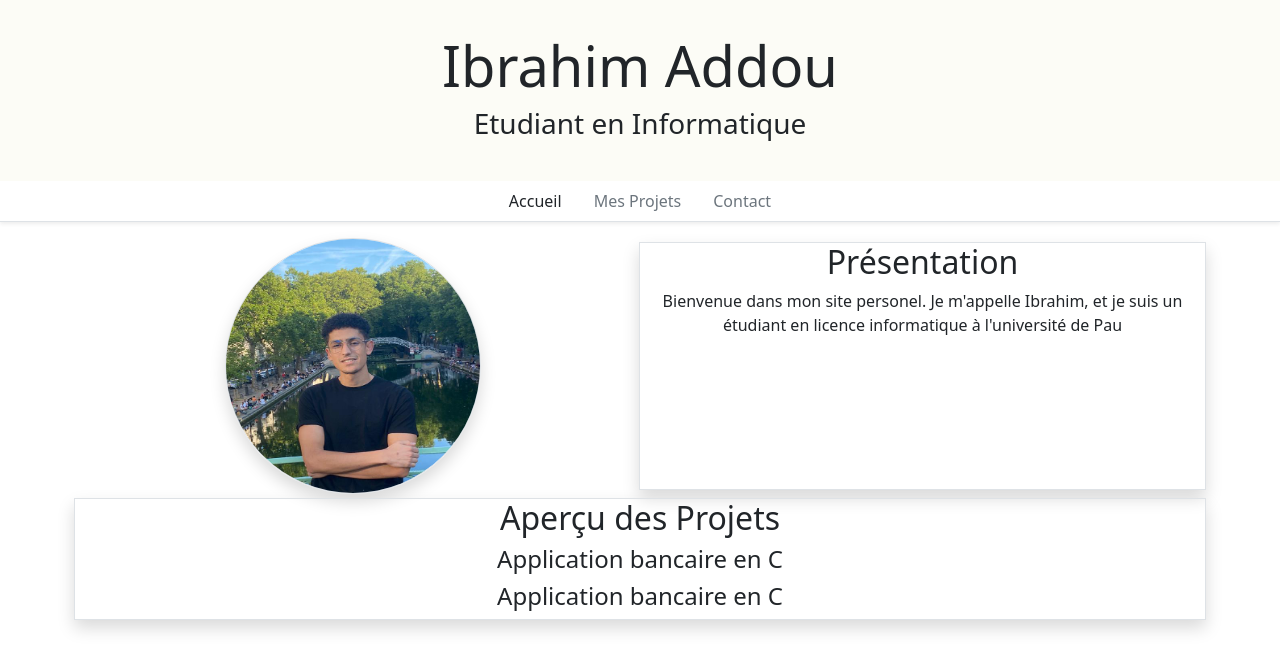
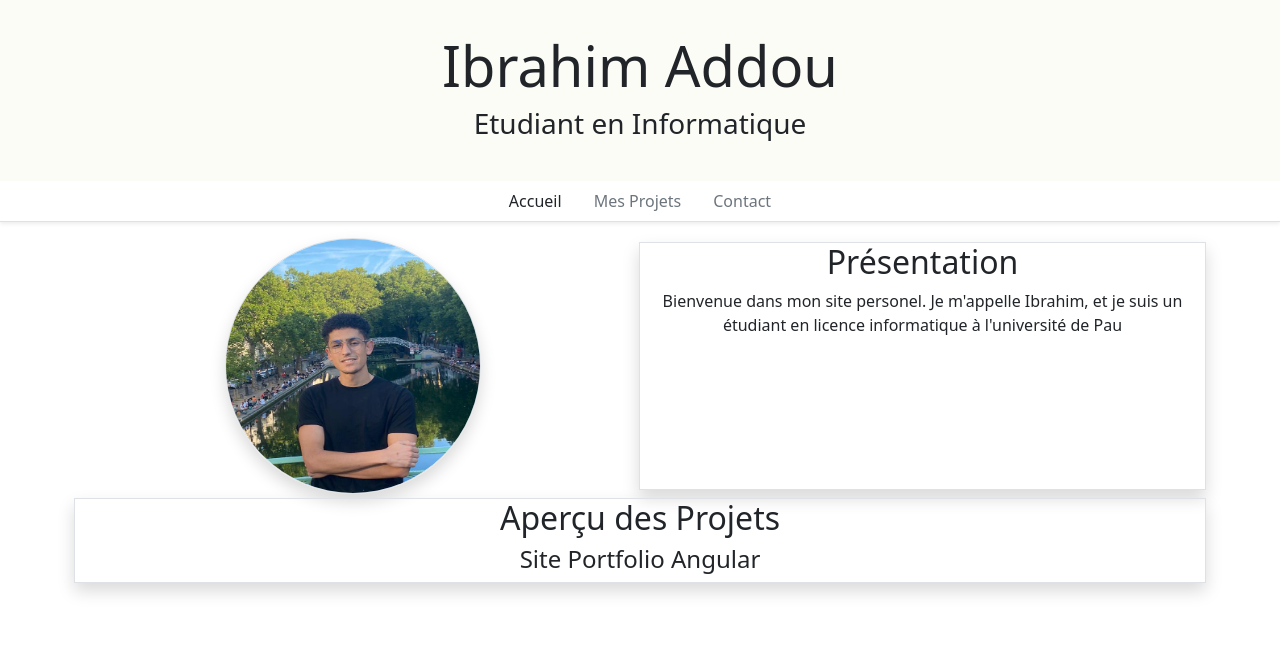
Before and after one commit to ibrahimaddou/myAngularWebsite, an Angular app: page /Accueil in a window 1280 px wide. Shown: the top 670 px of the page. Built offline with nearby package versions, Linux system fonts and the light colour scheme.

Commit message:
Pop up - pour le bouton plus 1

```diff
--- a/src/app/accueil/accueil.component.html
+++ b/src/app/accueil/accueil.component.html
@@ -16,8 +16,8 @@
         <div class="col-lg shadow border m-1">
             <div class="text-center">
                 <h2>Aperçu des Projets</h2>
-                <h4>{{featuredProject.name}}</h4>
-                <h4>{{featuredProject.name}}</h4>
+                <h4 >{{featuredProject.name}}</h4>
+
             </div>
         </div>
     </div>
--- a/src/app/accueil/accueil.component.ts
+++ b/src/app/accueil/accueil.component.ts
@@ -15,6 +15,6 @@ export class AccueilComponent implements OnInit {
   }
   ngOnInit(): void {
     this.featuredProject=this.projectService.getProjectById(0);
-    this.featuredProject=this.projectService.getProjectById(1);
+
   }
 }
--- a/src/app/app.module.ts
+++ b/src/app/app.module.ts
@@ -10,6 +10,8 @@ import { AccueilComponent } from './accueil/accueil.component';
 import { CVComponent } from './cv/cv.component';
 import { ContactComponent } from './contact/contact.component';
 import { ProjectCardComponent } from './project-card/project-card.component';
+import { ModalModule } from 'ngx-bootstrap/modal';
+import { ProjectModalComponent } from './project-modal/project-modal.component';
 
 @NgModule({
   declarations: [
@@ -19,12 +21,14 @@ import { ProjectCardComponent } from './project-card/project-card.component';
     AccueilComponent,
     CVComponent,
     ContactComponent,
-    ProjectCardComponent
+    ProjectCardComponent,
+    ProjectModalComponent
   ],
   imports: [
     BrowserModule,
     AppRoutingModule,
-    BrowserAnimationsModule
+    BrowserAnimationsModule,
+    ModalModule.forRoot()
   ],
   providers: [],
   bootstrap: [AppComponent]
--- a/src/app/project-card/project-card.component.html
+++ b/src/app/project-card/project-card.component.html
@@ -2,7 +2,7 @@
     <div class="card-body">
         <h5 class="card-title">{{project.name}}</h5>
         <P class="card-text">{{project.summary}}</P>
-        <button class="btn btn-primary">Plus</button>
+        <button class="btn btn-primary" (click)="OpenProjectModal()">Plus</button>
     </div>
     <div class="card-footer">
         <div class="d-flex flex-wrap justify-content-center">
--- a/src/app/project-card/project-card.component.ts
+++ b/src/app/project-card/project-card.component.ts
@@ -1,5 +1,6 @@
 import { Component,Input } from '@angular/core';
 import { Project } from '../_models/Project';
+import { BsModalRef, BsModalService } from 'ngx-bootstrap/modal';
 @Component({
   selector: 'app-project-card',
   templateUrl: './project-card.component.html',
@@ -7,4 +8,10 @@ import { Project } from '../_models/Project';
 })
 export class ProjectCardComponent {
   @Input() project= {} as Project;
+  bsModalRef? : BsModalRef;  //? pour optionnelle
+
+  constructor(private modalService: BsModalService){}
+  OpenProjectModal(){
+    this.bsModalRef = this.modalService.show(ProjectCardComponent);
+  }
 }
--- /dev/null
+++ b/src/app/project-modal/project-modal.component.html
@@ -0,0 +1 @@
+<p>project-modal works!</p>
```
Also changed, not shown: src/app/project-modal/project-modal.component.ts (added, +13 -0 lines), src/app/project-modal/project-modal.component.css (added).
